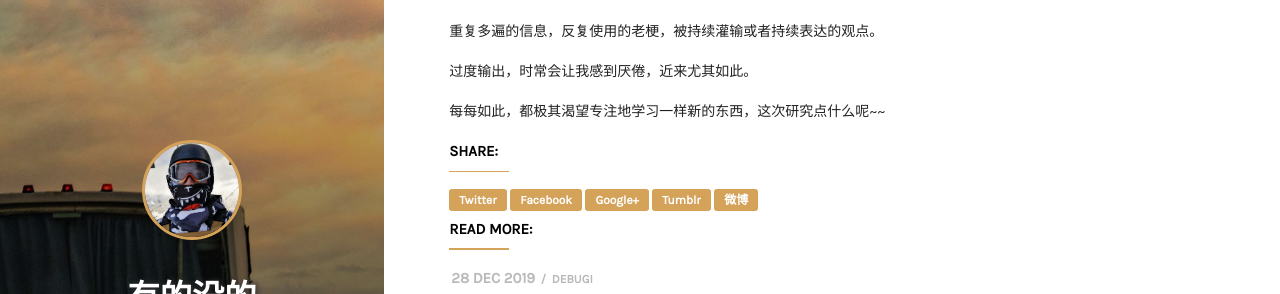
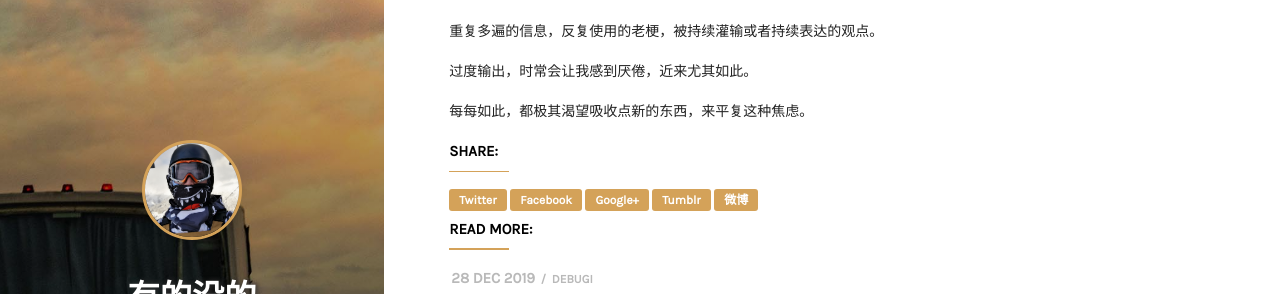
Before and after one commit to runningUnicorn/runningUnicorn.github.io, a Jekyll site: the page built from _posts/2019-12-30-过度输出.md, in a window 1280 px wide. Shown: the part 232-526 px from the top of the page. Built offline with Jekyll 4.4.1, drawn with Linux system fonts in a browser that asks for light colours; some web fonts are replaced.

Commit message:
new_post

```diff
--- a/_posts/2019-12-30-过度输出.md
+++ b/_posts/2019-12-30-过度输出.md
@@ -15,4 +15,4 @@ author: debugi
 
 过度输出，时常会让我感到厌倦，近来尤其如此。
 
-每每如此，都极其渴望专注地学习一样新的东西，这次研究点什么呢~~
+每每如此，都极其渴望吸收点新的东西，来平复这种焦虑。
```
